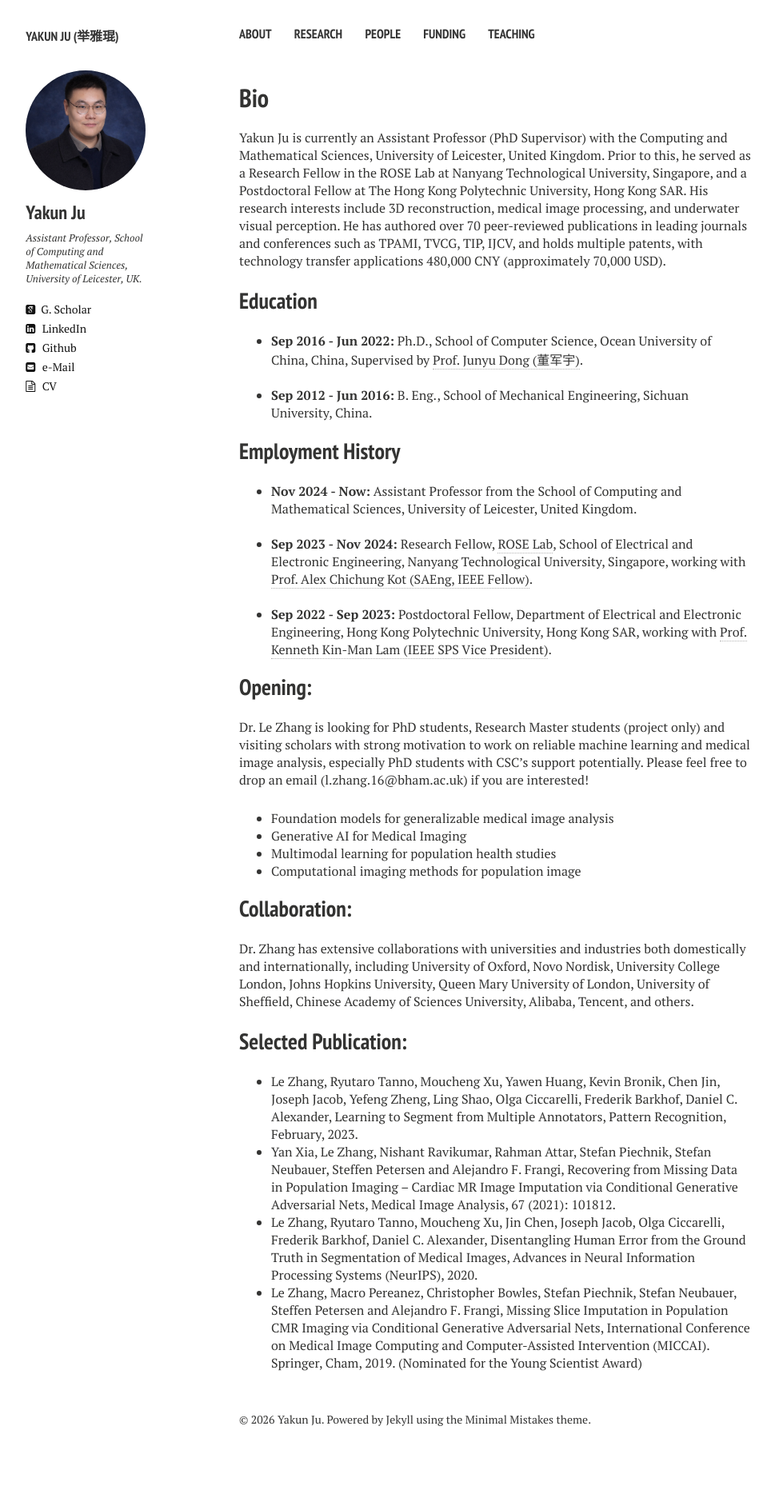
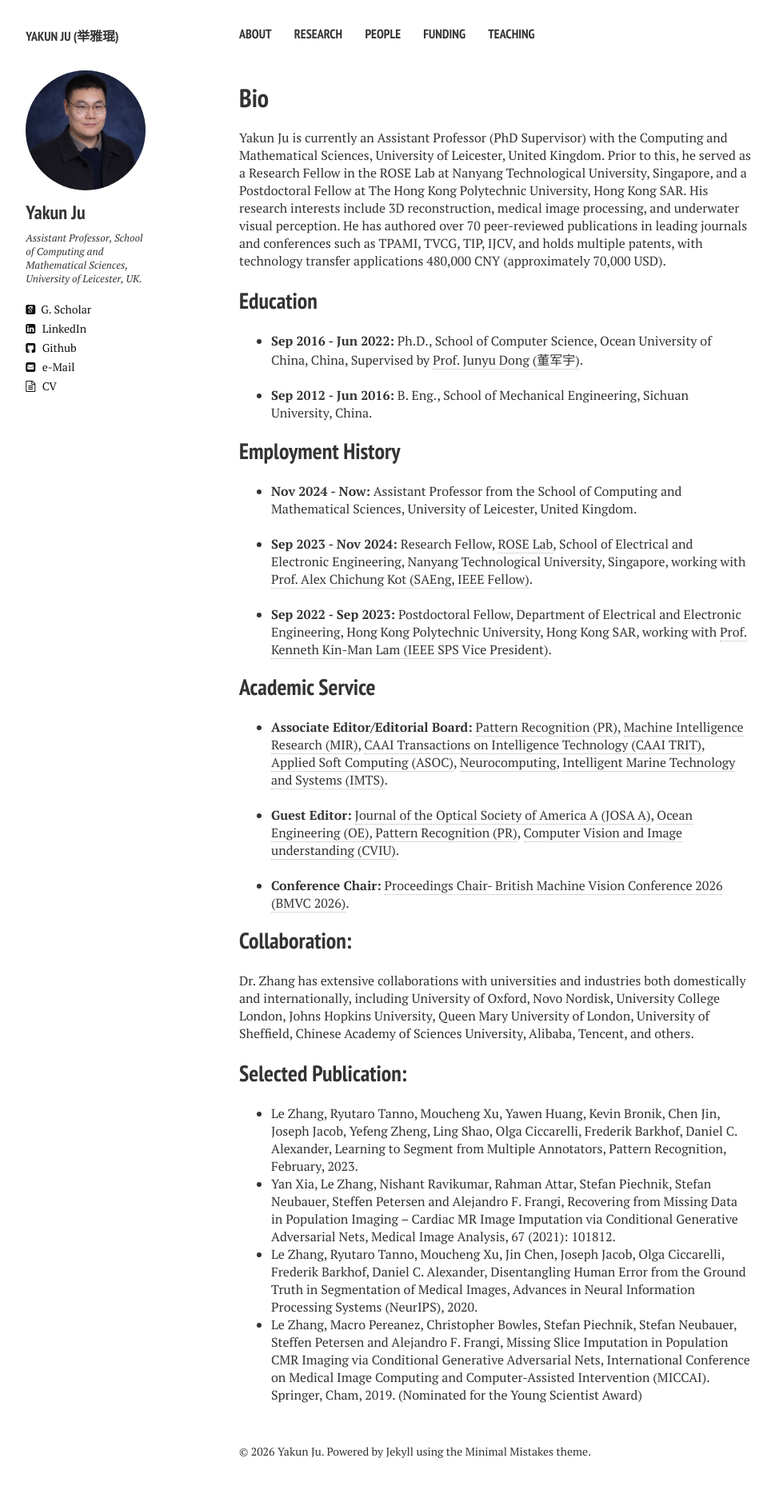
Before and after one commit to Kelvin-Ju/kelvin-ju.github.io, a Jekyll site: the page built from index.md, in a window 1280 px wide. Shown: the whole page at 80% size, without its empty margins (21-990 px from the left). Built offline with Jekyll 4.4.1, drawn with Linux system fonts in a browser that asks for light colours; nearby versions of some CDN libraries; before the commit the page ends 1833 px from its top, so only the background shows below that.

Commit message:
Update index.md

```diff
--- a/index.md
+++ b/index.md
@@ -24,14 +24,15 @@ Yakun Ju is currently an Assistant Professor (PhD Supervisor) with the Computing
 <br>
 *   **Sep 2022 - Sep 2023:** Postdoctoral Fellow, Department of Electrical and Electronic Engineering, Hong Kong Polytechnic University, Hong Kong SAR, working with [Prof. Kenneth Kin-Man Lam (IEEE SPS Vice President)](https://www.polyu.edu.hk/eee/people/academic-staff-and-teaching-staff/prof-lam-kin-man-kenneth/).
 
+## Academic Service
+*   **Associate Editor/Editorial Board:** [Pattern Recognition (PR)](https://www.sciencedirect.com/journal/pattern-recognition), [Machine Intelligence Research (MIR)](https://link.springer.com/journal/11633), [CAAI Transactions on Intelligence Technology (CAAI TRIT)](https://digital-library.theiet.org/journal/trit), [Applied Soft Computing (ASOC)](https://www.sciencedirect.com/journal/applied-soft-computing), [Neurocomputing](https://www.sciencedirect.com/journal/neurocomputing), [Intelligent Marine Technology and Systems (IMTS)](https://link.springer.com/journal/44295/editors).
+<br>
+<br>
+*   **Guest Editor:** [Journal of the Optical Society of America A (JOSA A)]([https://www.sciencedirect.com/journal/pattern-recognition](https://opg.optica.org/content/feature/announcement/item/josaa-ocmaa%22)), [Ocean Engineering (OE)](https://www.sciencedirect.com/special-issue/325118/multimodal-3d-perception-for-underwater-engineering-acoustics-optics-and-integrated-solutions), [Pattern Recognition (PR)](https://www.sciencedirect.com/journal/pattern-recognition/about/call-for-papers), [Computer Vision and Image understanding (CVIU)](https://www.sciencedirect.com/journal/computer-vision-and-image-understanding/about/call-for-papers#advanced-computational-imaging-and-photography-measurement).
+<br>
+<br>
+*   **Conference Chair:** [Proceedings Chair- British Machine Vision Conference 2026 (BMVC 2026)](https://bmvc2026.bmva.org/).
 
-
-## Opening:
-Dr. Le Zhang is looking for PhD students, Research Master students (project only) and visiting scholars with strong motivation to work on reliable machine learning and medical image analysis, especially PhD students with CSC’s support potentially. Please feel free to drop an email (l.zhang.16@bham.ac.uk) if you are interested!
-*   Foundation models for generalizable medical image analysis
-*   Generative AI for Medical Imaging
-*   Multimodal learning for population health studies
-*   Computational imaging methods for population image
 
 ## Collaboration:
 Dr. Zhang has extensive collaborations with universities and industries both domestically and internationally, including University of Oxford, Novo Nordisk, University College London, Johns Hopkins University, Queen Mary University of London, University of Sheffield, Chinese Academy of Sciences University, Alibaba, Tencent, and others.
```
